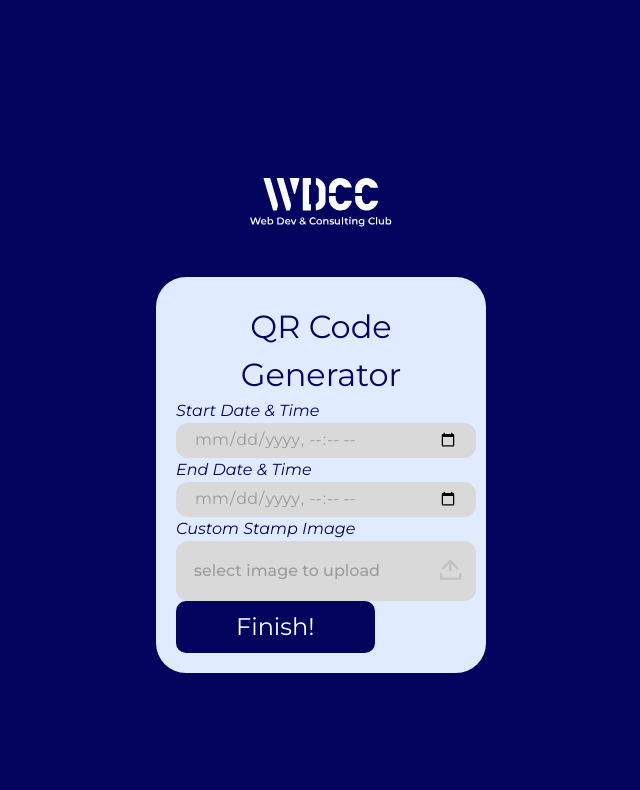
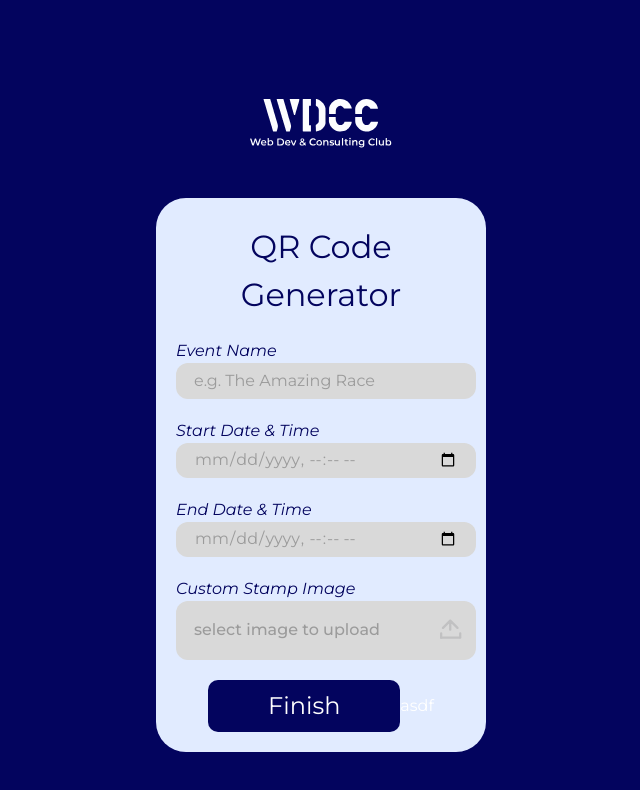
Before and after one commit to UoaWDCC/passport, a React (Vite) app in the folder web/: page /form in a window 1280 px wide. Shown: the top 790 px of the page, without its empty margins (319-959 px from the left). Built offline with nearby package versions, Linux system fonts and the light colour scheme.

Commit message:
finished ticket

```diff
--- /dev/null
+++ b/web/src/components/EditEvent.tsx
@@ -0,0 +1,12 @@
+import React from 'react'
+
+const EditEvent = () => {
+
+  return (
+    <div>
+
+    </div>
+  )
+}
+
+export default EditEvent
--- a/web/src/components/formcomponents/qr-code-form.tsx
+++ b/web/src/components/formcomponents/qr-code-form.tsx
@@ -15,6 +15,7 @@ function QRCodeForm() {
   const [_, setImageName] = useState("");
   const [imageFile, setImageFile] = useState<File | null>(null);
   const [isEditMode, setIsEditMode] = useState(false);
+  const [stamp64, setStamp64] = useState("");
 
   const navigate = useNavigate();
 
@@ -32,17 +33,61 @@ function QRCodeForm() {
         `${import.meta.env.VITE_SERVER_URL}/api/event/get-single-event/${eventId}`
       );
       const event = response.data;
+      console.log(event)
 
       // Populate form with event data
       setEventName(event.eventName);
-      setStartDateTime(event.startDate.split("T")[0]); // Assuming these fields exist in your API response
-      setEndDateTime(event.endDate.split("T")[0]);
+      setStartDateTime(event.startDate.split("Z")[0]); // Assuming these fields exist in your API response
+      setEndDateTime(event.endDate.split("Z")[0]);
+      setStamp64(event.stamp64)
       // Handle image if necessary
       // setImageFile(); - You would need to handle the image data here if needed
     } catch (error) {
       console.error("Error fetching event data", error);
     }
   };
+
+  const submitEditForm = async() =>{
+    if (eventName && startDateTime && endDateTime && stamp64) {
+      const startDate = new Date(startDateTime);
+      const endDate = new Date(endDateTime);
+
+      if (endDate < startDate) {
+        setValidSubmit("errorEndBeforeStart");
+        return;
+      }
+
+      const utcOffset = new Date().getTimezoneOffset();
+
+      const formData = new FormData();
+      formData.append("eventId", eventId!);
+      formData.append("eventName", eventName);
+      formData.append("startDate", startDate.toISOString());
+      formData.append("endDate", endDate.toISOString());
+      formData.append("utcOffset", utcOffset.toString());
+      formData.append("file", stamp64[0]);
+
+      try {
+        await axios.put(
+          `${import.meta.env.VITE_SERVER_URL}/api/event/edit-event`,
+          formData,
+          {
+            headers: {
+              "Content-Type": "multipart/form-data",
+            },
+          }
+        ).then(()=>{
+          navigate('/dashboard/events')
+        });
+      } catch (error) {
+        console.error("Error submitting form", error);
+        setValidSubmit("error");
+      }
+  } else {
+    setValidSubmit("error")
+  }
+}
+
 
   const submitForm = async () => {
     console.log(imageFile);
@@ -72,7 +117,7 @@ function QRCodeForm() {
       try {
         // Use POST for both creating and updating
         await axios.post(
-          `${import.meta.env.VITE_SERVER_URL}/api/event`,
+          `${import.meta.env.VITE_SERVER_URL}/api/event/add-event`,
           formData,
           {
             headers: {
@@ -156,8 +201,22 @@ function QRCodeForm() {
       {validSubmit === "errorEndDate" && (
         <p className="error-msg">End date must be after start date</p>
       )}
+
       <div className="input-section">
-        <label className="input-label" htmlFor="start-datetime">
+
+        <label className="input-label mt-5" htmlFor="event-name">
+          Event Name
+        </label>
+        <input
+          className="event-inputs"
+          id="event-name"
+          type="text"
+          placeholder="e.g. The Amazing Race"
+          value={eventName}
+          onChange={(e) => setEventName(e.target.value)}
+        />
+
+        <label className="input-label mt-5" htmlFor="start-datetime">
           Start Date & Time
         </label>
         <input
@@ -165,11 +224,15 @@ function QRCodeForm() {
           id="start-datetime"
           type="datetime-local"
           value={startDateTime}
-          onChange={(e) => checkValidStartDate(e.target.value)}
+          onChange={(e) => {
+            console.log("inside start date: ",e.target.value)
+            console.log(startDateTime)
+            checkValidStartDate(e.target.value)
+          }}
         />
       </div>
 
-      <div className="input-section">
+      <div className="input-section mt-5">
         <label className="input-label" htmlFor="end-datetime">
           End Date & Time
         </label>
@@ -182,16 +245,25 @@ function QRCodeForm() {
         />
       </div>
 
-      <StampSection
-        getImageFile={getImageFile}
-        getImageName={getImageName}
-        getImage64={getImage64}
-      />
+      <div className="mt-5">
+        <StampSection
+          getImageFile={getImageFile}
+          getImageName={getImageName}
+          getImage64={getImage64}
+          isEditMode= {isEditMode}
+          stamp64 = {stamp64}
+          setStamp64 = {setStamp64}
+        />
+      </div>
 
-      <div className="submit-button-container">
-        <button className="qr-submit-button" onClick={submitForm}>
-          Finish!
-        </button>
+      <div className="submit-button-container mt-5 flex justify-center">
+
+        {isEditMode
+          ?<button className="qr-submit-button" onClick={submitEditForm}>Confirm Edit</button>
+          :<button className="qr-submit-button" onClick={submitForm}>Finish</button>}
+        <button onClick={()=>{
+          console.log(stamp64)
+        }}>asdf</button>
       </div>
     </div>
   );
--- a/web/src/components/formcomponents/stamp-section.tsx
+++ b/web/src/components/formcomponents/stamp-section.tsx
@@ -1,29 +1,45 @@
 import { useState, useEffect } from "react";
 import Upload from "../../assets/upload.svg";
 import Bin from "../../assets/bin.svg";
+import { url } from "inspector";
 
 interface StampSectionProps {
   getImageName: (name: string) => void;
   getImage64: (name: string) => void;
   getImageFile: (name: File | null) => void;
+  setStamp64: (name: string) => void;
+  isEditMode: boolean;
+  stamp64: string;
 }
 
 function StampSection({
   getImageName,
   getImage64,
   getImageFile,
+  setStamp64,
+  isEditMode,
+  stamp64
 }: StampSectionProps) {
   const [stamp, setStamp] = useState("");
   const [fileSize, setFileSize] = useState("");
   const [fileName, setFileName] = useState("");
   const [imageBase64, setBase64String] = useState("");
+  const [stampDisplay, setStampDisplay] = useState(null);
 
   useEffect(() => {
+    console.log(!isEditMode)
     getImage64(imageBase64);
     getImageName(fileName);
   }, [imageBase64, fileName]);
 
-  const handleChange = (e: React.ChangeEvent<HTMLInputElement>) => {
+  const changeImageInEditMode = (e) =>{
+    console.log("chnageImage",e)
+    console.log("skeet ", e.target.files)
+    setStamp64(e.target.files)
+    setStampDisplay(URL.createObjectURL(e.target.files[0]))
+  }
+
+  const handleChange = (e) => {
     console.log(e.target.files);
     const files = e.target.files;
     const file = files && files.length > 0 ? files[0] : null;
@@ -76,7 +92,8 @@ function StampSection({
       <label className="input-label" htmlFor="stamp">
         Custom Stamp Image
       </label>
-      <div className="visible-stamp" onClick={handleUploadClick}>
+      {!isEditMode
+        ? <div className="visible-stamp" onClick={handleUploadClick}>
           <input
             className="event-inputs"
             id="stamp"
@@ -120,6 +137,28 @@ function StampSection({
             />
           )}
         </div>
+        :
+        <div className="flex flex-col">
+          {/* <input
+            type="file"
+            onClick={changeImageInEditMode}
+          >Change Stamp</input> */}
+          <input
+            className="text-black"
+            type="file"
+            onChange={changeImageInEditMode}
+          />
+          <img
+            className="w-[250px] h-[250px] self-center"
+            id="stampImage"
+            src={stampDisplay == null? stamp64: stampDisplay}
+            onClick={(e)=>{
+              console.log(e)
+              changeImageInEditMode(e)
+            }}
+          />
+        </div>
+      }
     </div>
   );
 }
```
Lines whose indentation alone changed are shown as unchanged.
